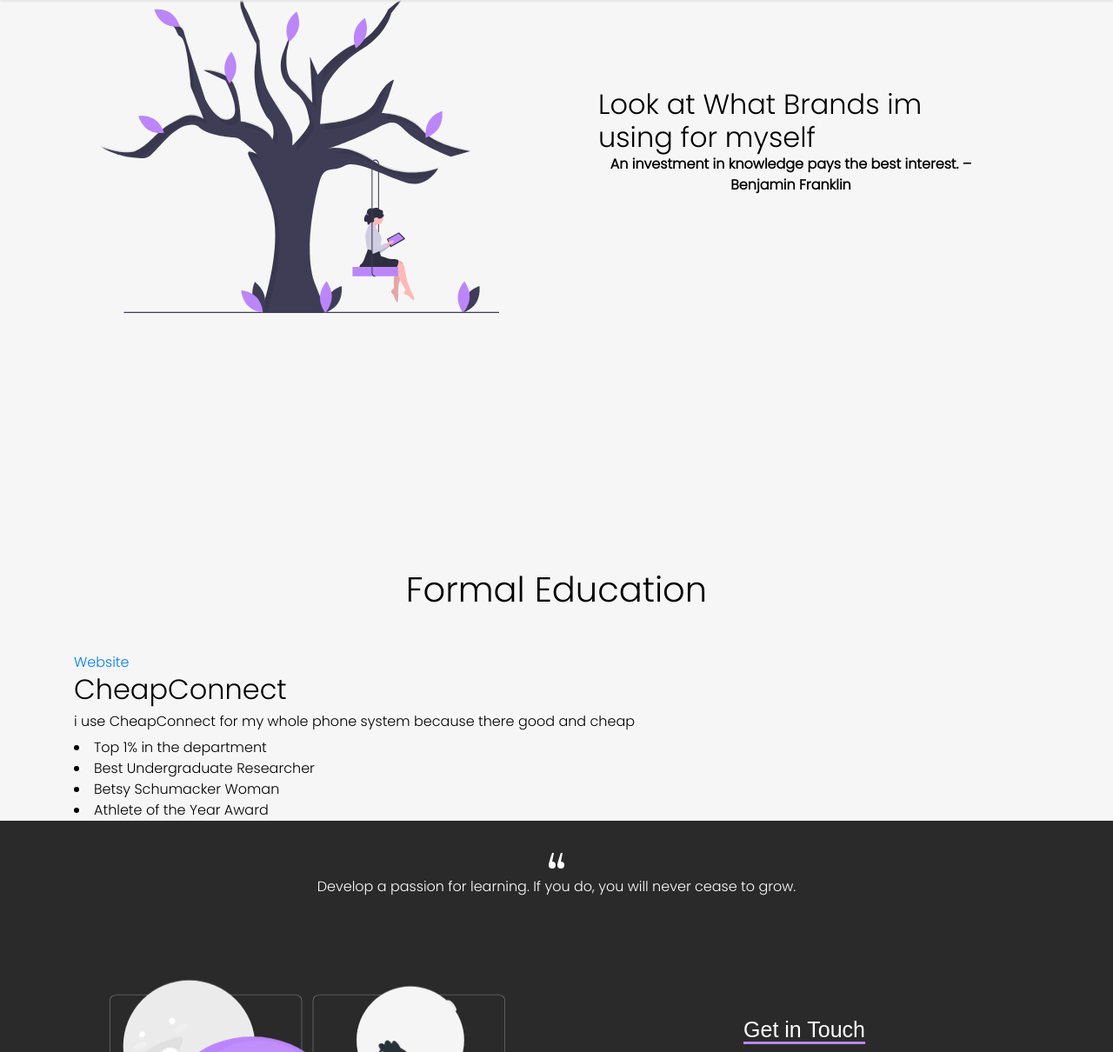
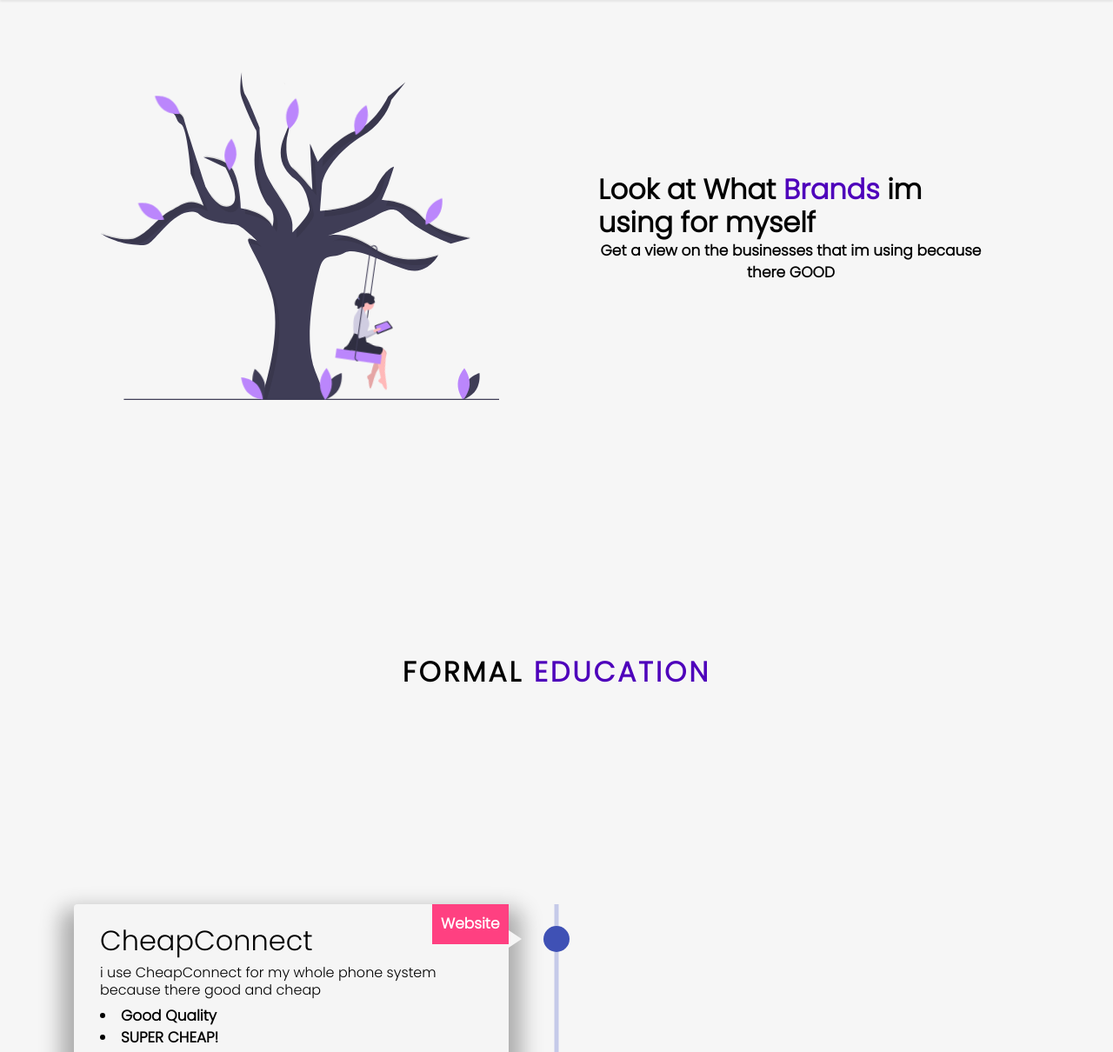
Before and after one commit to Drumboyww/dylansmout.nl, a plain HTML site: page brands.html in a window 1280 px wide. Shown: the part 114-1324 px from the top of the page at 87% size. Drawn offline with nearby package versions, Linux system fonts and the light colour scheme; some icons are missing; files whose address does not match are found by name.

Commit message:
Update brands.html

```diff
--- a/brands.html
+++ b/brands.html
@@ -30,7 +30,7 @@
     <link href="https://fonts.googleapis.com/css2?family=Poppins:wght@200;300&display=swap" rel="stylesheet">
     <script src='https://kit.fontawesome.com/a076d05399.js'></script>
     <link rel="stylesheet" href="assets/css/preloader.css">
-    <link rel="stylesheet" href="assets/css/home.css">
+    <link rel="stylesheet" href="assets/css/education.css">
     <link rel="stylesheet" href="assets/css/style.css">
     <!-- Favicon -->
     <link id='favicon' rel="shortcut icon" href="assets/images/favicon.png" type="image/x-png">
@@ -255,7 +255,7 @@
                     <div class="px-md-5 p-3 col-md-6 d-flex flex-column align-items-center justify-content-center animate__animated animate__zoomIn animate__delay-1s">
                         <h2 class="dropdown1 main-heading mb-0 education_head">Look at What <span class="edu_background">Brands</span> im using for myself</h2>
                         <p class="dropdown2 pre-heading font-weight-bolder text-center animate__animated animate__fadeInUp animate__delay-2s">
-                            An investment in knowledge pays the best interest. – Benjamin Franklin
+                            Get a view on the businesses that im using because there GOOD
                         </p>
                     </div>
                 </div>
@@ -287,10 +287,10 @@
         <div>
             <h2>CheapConnect</h2>
             <h6>i use CheapConnect for my whole phone system because there good and cheap</h6>
-            <li>Top 1% in the department</li>
-            <li>Best Undergraduate Researcher</li>
-            <li>Betsy Schumacker Woman</li>
-            <li>Athlete of the Year Award</li>
+            <li>Good Quality</li>
+            <li>SUPER CHEAP!</li>
+            <li>Fast Servers</li>
+            <li>Always alavible number!</li>
         </div>
       </div>
    </div>
```
